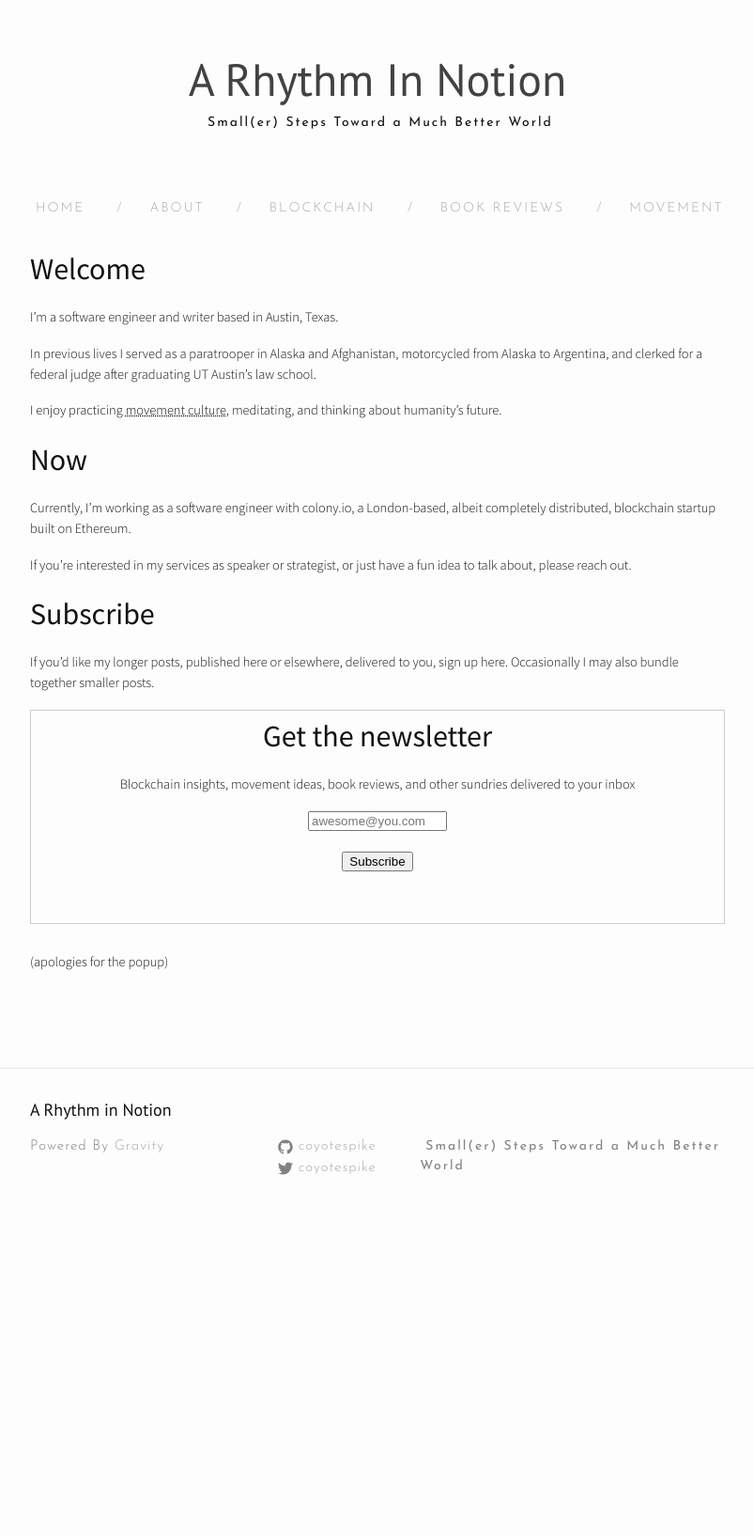
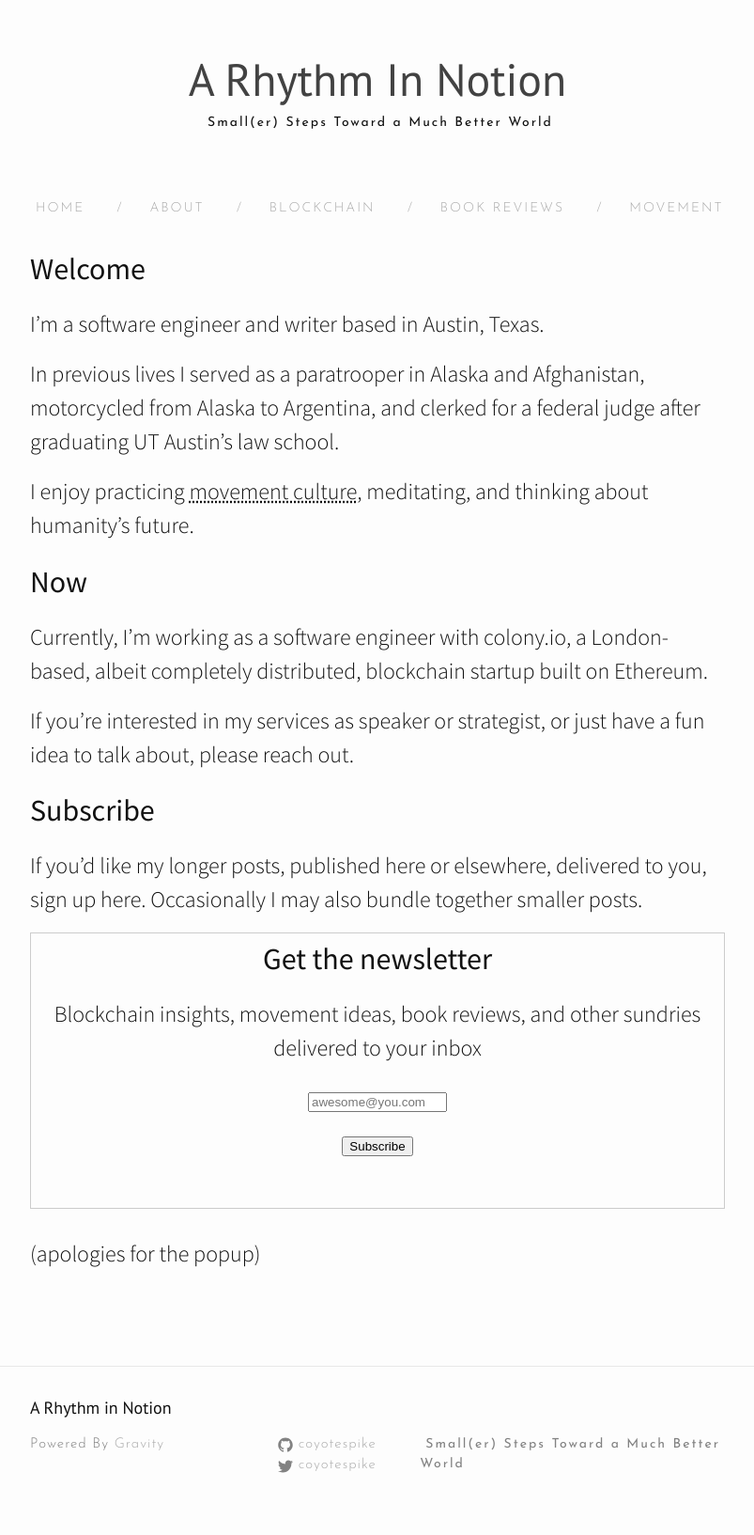
Before and after one commit to coyotespike/coyotespike.github.io, a Jekyll site: the page built from about.md, in a window 1280 px wide. Shown: the whole page at 94% size, without its empty margins (238-1041 px from the left). Built offline with Jekyll 4.4.1, drawn with Linux system fonts in a browser that asks for light colours; nearby versions of some CDN libraries; before the commit the page ends 1316 px from its top, so only the background shows below that.

Commit message:
Increase font size again

```diff
--- a/css/style.scss
+++ b/css/style.scss
@@ -543,7 +543,7 @@ pre {
   }
 
   p {
-    font-size: 0.9rem;
+    font-size: 1.5rem;
   }
   h2 {
     font-size: 32px;
```
